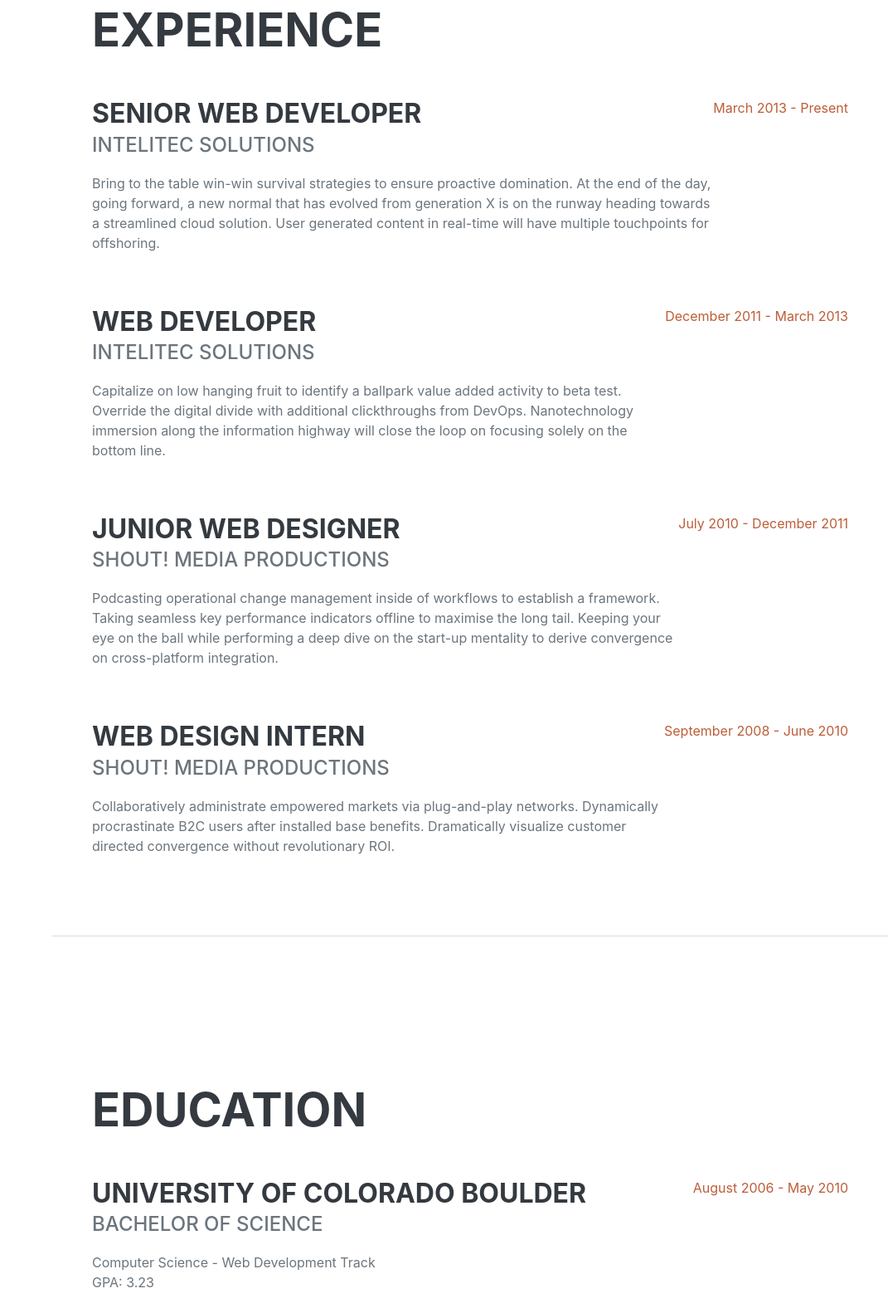
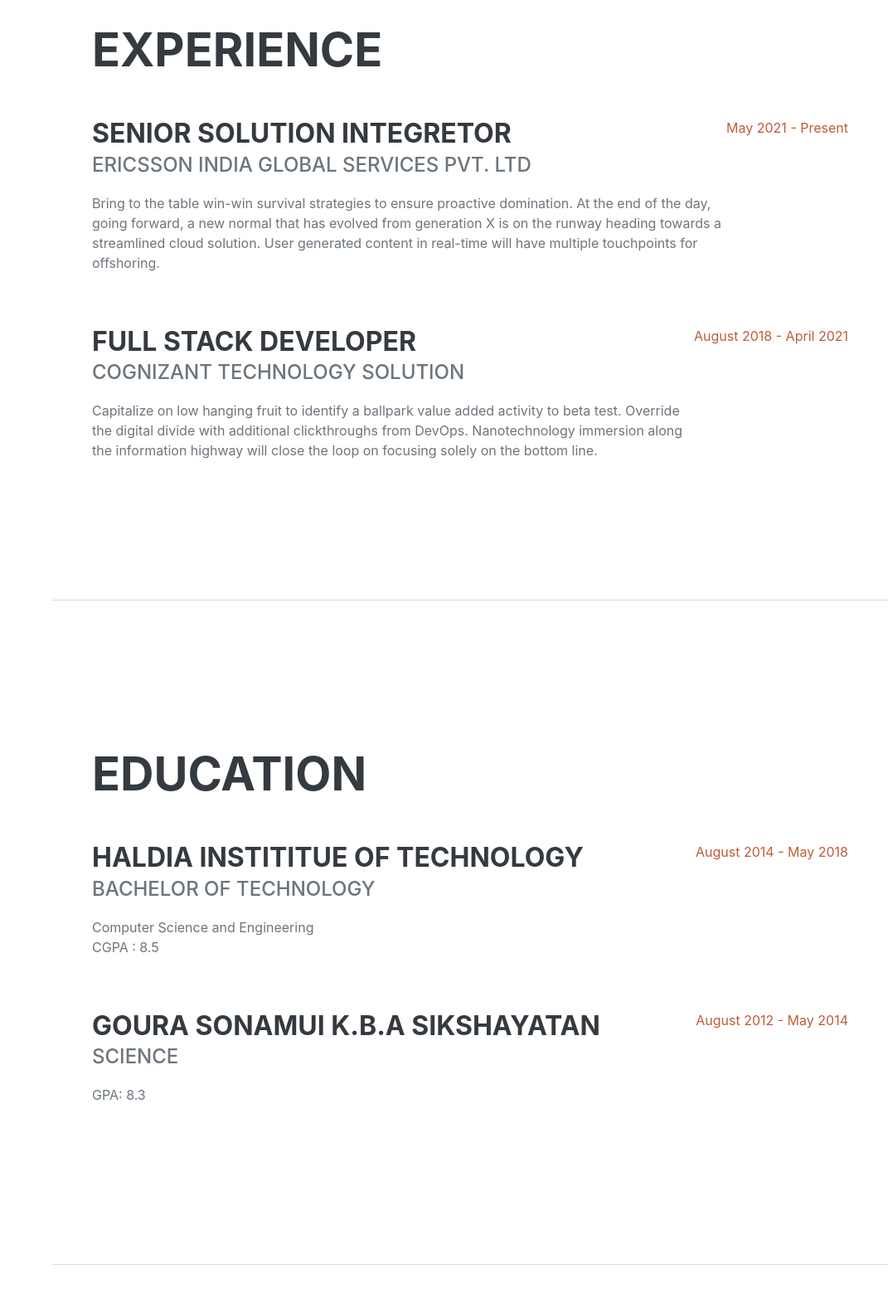
Before and after one commit to sudippain/sudippain.github.io, a plain HTML site: page index.html in a window 1280 px wide. Shown: the part 878-2455 px from the top of the page at 83% size, without its empty margins (209-1280 px from the left). Drawn offline with nearby package versions, Linux system fonts and the light colour scheme; a web font is replaced by a local one.

Commit message:
Third Commit

```diff
--- a/index.html
+++ b/index.html
@@ -20,7 +20,7 @@
         <nav class="navbar navbar-expand-lg navbar-dark bg-primary fixed-top" id="sideNav">
             <a class="navbar-brand js-scroll-trigger" href="#page-top">
                 <span class="d-block d-lg-none">Sudip Pain</span>
-                <span class="d-none d-lg-block"><img class="img-fluid img-profile rounded-circle mx-auto mb-2" src="assets/img/photoofmime.jpg" alt="..." /></span>
+                <span class="d-none d-lg-block"><img class="img-fluid img-profile rounded-circle mx-auto mb-2" src="assets/img/profile.jpg" alt="..." /></span>
             </a>
             <button class="navbar-toggler" type="button" data-bs-toggle="collapse" data-bs-target="#navbarResponsive" aria-controls="navbarResponsive" aria-expanded="false" aria-label="Toggle navigation"><span class="navbar-toggler-icon"></span></button>
             <div class="collapse navbar-collapse" id="navbarResponsive">
@@ -63,35 +63,19 @@
                     <h2 class="mb-5">Experience</h2>
                     <div class="d-flex flex-column flex-md-row justify-content-between mb-5">
                         <div class="flex-grow-1">
-                            <h3 class="mb-0">Senior Web Developer</h3>
-                            <div class="subheading mb-3">Intelitec Solutions</div>
+                            <h3 class="mb-0">Senior Solution Integretor</h3>
+                            <div class="subheading mb-3">Ericsson India Global Services Pvt. Ltd</div>
                             <p>Bring to the table win-win survival strategies to ensure proactive domination. At the end of the day, going forward, a new normal that has evolved from generation X is on the runway heading towards a streamlined cloud solution. User generated content in real-time will have multiple touchpoints for offshoring.</p>
                         </div>
-                        <div class="flex-shrink-0"><span class="text-primary">March 2013 - Present</span></div>
+                        <div class="flex-shrink-0"><span class="text-primary">May 2021 - Present</span></div>
                     </div>
                     <div class="d-flex flex-column flex-md-row justify-content-between mb-5">
                         <div class="flex-grow-1">
-                            <h3 class="mb-0">Web Developer</h3>
-                            <div class="subheading mb-3">Intelitec Solutions</div>
+                            <h3 class="mb-0">Full Stack Developer</h3>
+                            <div class="subheading mb-3">Cognizant Technology Solution</div>
                             <p>Capitalize on low hanging fruit to identify a ballpark value added activity to beta test. Override the digital divide with additional clickthroughs from DevOps. Nanotechnology immersion along the information highway will close the loop on focusing solely on the bottom line.</p>
                         </div>
-                        <div class="flex-shrink-0"><span class="text-primary">December 2011 - March 2013</span></div>
-                    </div>
-                    <div class="d-flex flex-column flex-md-row justify-content-between mb-5">
-                        <div class="flex-grow-1">
-                            <h3 class="mb-0">Junior Web Designer</h3>
-                            <div class="subheading mb-3">Shout! Media Productions</div>
-                            <p>Podcasting operational change management inside of workflows to establish a framework. Taking seamless key performance indicators offline to maximise the long tail. Keeping your eye on the ball while performing a deep dive on the start-up mentality to derive convergence on cross-platform integration.</p>
-                        </div>
-                        <div class="flex-shrink-0"><span class="text-primary">July 2010 - December 2011</span></div>
-                    </div>
-                    <div class="d-flex flex-column flex-md-row justify-content-between">
-                        <div class="flex-grow-1">
-                            <h3 class="mb-0">Web Design Intern</h3>
-                            <div class="subheading mb-3">Shout! Media Productions</div>
-                            <p>Collaboratively administrate empowered markets via plug-and-play networks. Dynamically procrastinate B2C users after installed base benefits. Dramatically visualize customer directed convergence without revolutionary ROI.</p>
-                        </div>
-                        <div class="flex-shrink-0"><span class="text-primary">September 2008 - June 2010</span></div>
+                        <div class="flex-shrink-0"><span class="text-primary">August 2018 - April 2021</span></div>
                     </div>
                 </div>
             </section>
@@ -102,20 +86,20 @@
                     <h2 class="mb-5">Education</h2>
                     <div class="d-flex flex-column flex-md-row justify-content-between mb-5">
                         <div class="flex-grow-1">
-                            <h3 class="mb-0">University of Colorado Boulder</h3>
-                            <div class="subheading mb-3">Bachelor of Science</div>
-                            <div>Computer Science - Web Development Track</div>
-                            <p>GPA: 3.23</p>
+                            <h3 class="mb-0">Haldia Instititue of Technology</h3>
+                            <div class="subheading mb-3">Bachelor of Technology</div>
+                            <div>Computer Science and Engineering</div>
+                            <p>CGPA : 8.5</p>
                         </div>
-                        <div class="flex-shrink-0"><span class="text-primary">August 2006 - May 2010</span></div>
+                        <div class="flex-shrink-0"><span class="text-primary">August 2014 - May 2018</span></div>
                     </div>
                     <div class="d-flex flex-column flex-md-row justify-content-between">
                         <div class="flex-grow-1">
-                            <h3 class="mb-0">James Buchanan High School</h3>
-                            <div class="subheading mb-3">Technology Magnet Program</div>
-                            <p>GPA: 3.56</p>
+                            <h3 class="mb-0">Goura Sonamui K.B.A Sikshayatan</h3>
+                            <div class="subheading mb-3">Science</div>
+                            <p>GPA: 8.3</p>
                         </div>
-                        <div class="flex-shrink-0"><span class="text-primary">August 2002 - May 2006</span></div>
+                        <div class="flex-shrink-0"><span class="text-primary">August 2012 - May 2014</span></div>
                     </div>
                 </div>
             </section>
@@ -134,7 +118,6 @@
                         <li class="list-inline-item"><i class="fab fa-node-js"></i></li>
                         <li class="list-inline-item"><i class="fab fa-sass"></i></li>
                         <li class="list-inline-item"><i class="fab fa-less"></i></li>
-                        <li class="list-inline-item"><i class="fab fa-wordpress"></i></li>
                         <li class="list-inline-item"><i class="fab fa-gulp"></i></li>
                         <li class="list-inline-item"><i class="fab fa-grunt"></i></li>
                         <li class="list-inline-item"><i class="fab fa-npm"></i></li>
```
Also changed, not shown: 1 other file.
